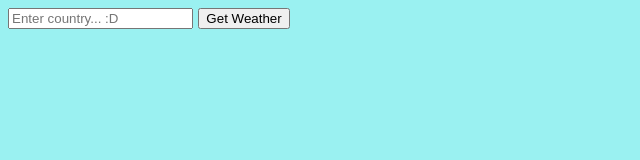
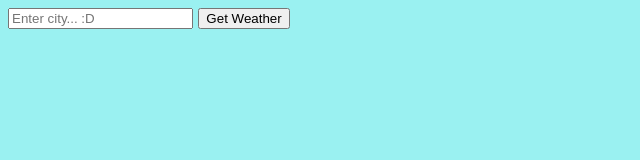
Before and after one commit to x5red78-HACKC1UB/Weather-web, a website: page index.html in a window 1280 px wide. Shown: the full height of the page, 0-640 px from the left. Drawn offline with Linux system fonts and the light colour scheme.

Commit message:
FIXED THE WEATHER APP

```diff
--- a/index.html
+++ b/index.html
@@ -7,7 +7,7 @@
     <link rel="stylesheet" href="style.css">
 </head>
 <body>
-   <input id="city" type="city" placeholder="Enter country... :D">
+   <input id="city" type="text" placeholder="Enter city... :D">
     <button onclick="getweather()">Get Weather</button>
      <div id="weather"></div>
     <script src="index.js?v=2"></script>
```
